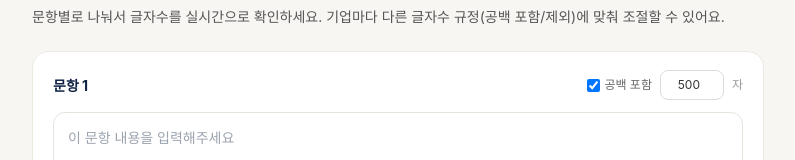
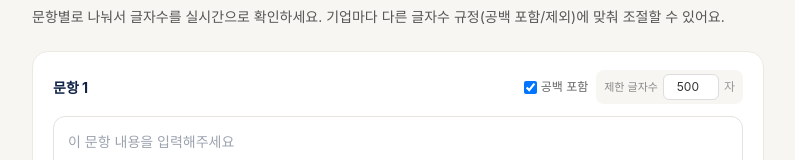
Before and after one commit to csscham-prog/jobtong, a Next.js app: page /char-counter in a window 1280 px wide. Shown: the part 130-290 px from the top of the page, without its empty margins (242-1037 px from the left). Built offline with nearby package versions, Linux system fonts and the light colour scheme; a web font is replaced by a local one.

Commit message:
Update page.tsx

```diff
--- a/app/char-counter/page.tsx
+++ b/app/char-counter/page.tsx
@@ -61,7 +61,7 @@ export default function CharCounterPage() {
 
             return (
               <div key={item.id} style={{ background: '#fff', borderRadius: 16, border: '1px solid #ece9e1', padding: '18px 20px' }}>
-                <div style={{ display: 'flex', alignItems: 'center', gap: 8, marginBottom: 12 }}>
+                <div style={{ display: 'flex', alignItems: 'center', gap: 8, marginBottom: 12, flexWrap: 'wrap' }}>
                   <input
                     value={item.label}
                     onChange={e => updateItem(item.id, { label: e.target.value })}
@@ -71,13 +71,16 @@ export default function CharCounterPage() {
                     <input type="checkbox" checked={item.countSpaces} onChange={e => updateItem(item.id, { countSpaces: e.target.checked })} />
                     공백 포함
                   </label>
+                  <div style={{ display: 'flex', alignItems: 'center', gap: 5, background: '#f7f6f3', borderRadius: 8, padding: '4px 8px' }}>
+                    <span style={{ fontSize: 11, color: '#888', whiteSpace: 'nowrap' }}>제한 글자수</span>
                     <input
                       type="number"
                       value={item.limit}
                       onChange={e => updateItem(item.id, { limit: Math.max(0, parseInt(e.target.value) || 0) })}
-                    style={{ width: 64, padding: '5px 8px', borderRadius: 8, border: '1.5px solid #ddd', fontSize: 12, fontFamily: 'inherit', color: '#333', textAlign: 'right' }}
+                      style={{ width: 56, padding: '3px 4px', borderRadius: 6, border: '1.5px solid #ddd', fontSize: 12, fontFamily: 'inherit', color: '#333', textAlign: 'right', background: '#fff' }}
                     />
                     <span style={{ fontSize: 12, color: '#999' }}>자</span>
+                  </div>
                   {items.length > 1 && (
                     <button onClick={() => removeItem(item.id)} style={{ background: 'none', border: 'none', color: '#bbb', cursor: 'pointer', fontSize: 14, padding: 4 }}>✕</button>
                   )}
```
Lines whose indentation alone changed are shown as unchanged.
